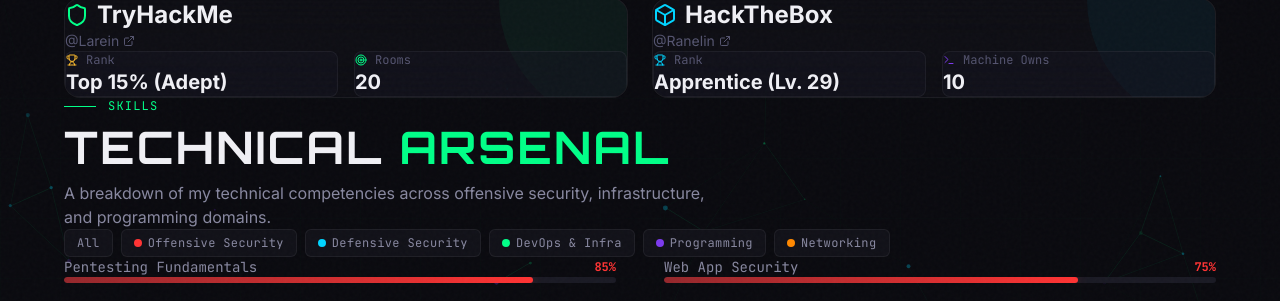
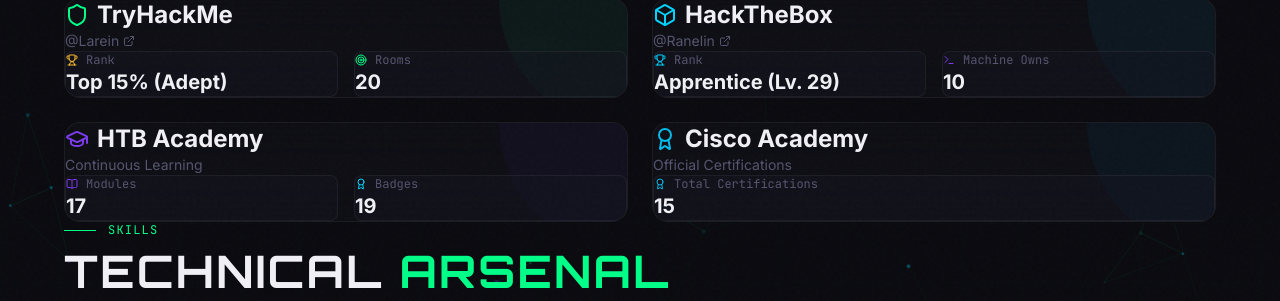
Before and after one commit to kavein0/portfolio, a Next.js app: page /stats in a window 1280 px wide. Shown: the part 282-583 px from the top of the page. Built offline with nearby package versions, Linux system fonts and the light colour scheme; no server answers.

Commit message:
Update Stats section with dynamic values and new platform cards

```diff
--- a/src/app/stats/StatsClient.tsx
+++ b/src/app/stats/StatsClient.tsx
@@ -1,8 +1,8 @@
 "use client";
 
 import { motion } from "framer-motion";
-import { TryHackMeStats, HackTheBoxStats, siteConfig } from "@/lib/data";
-import { Trophy, Target, Shield, Box, Terminal, ExternalLink } from "lucide-react";
+import { TryHackMeStats, HackTheBoxStats, siteConfig, certifications, htbAcademyModules, htbAcademyBadges } from "@/lib/data";
+import { Trophy, Target, Shield, Box, Terminal, ExternalLink, GraduationCap, Award, BookOpen } from "lucide-react";
 import SkillsSection from "@/components/sections/SkillsSection";
 
 export default function StatsClient({
@@ -128,6 +128,80 @@
               </div>
             </div>
           </motion.div>
+
+          {/* HTB Academy Card */}
+          <motion.div
+            initial={{ opacity: 0, y: 20 }}
+            animate={{ opacity: 1, y: 0 }}
+            transition={{ duration: 0.5, delay: 0.3 }}
+            className="glass-card p-6 border-l-2 border-l-[var(--cyber-purple)] relative group overflow-hidden"
+          >
+            <div className="absolute top-0 right-0 w-32 h-32 bg-[var(--cyber-purple)]/5 rounded-bl-full -z-10 group-hover:bg-[var(--cyber-purple)]/10 transition-colors" />
+
+            <div className="flex justify-between items-start mb-6">
+              <div>
+                <h2 className="text-2xl font-bold text-[var(--text-primary)] flex items-center gap-2">
+                  <GraduationCap className="w-6 h-6 text-[var(--cyber-purple)]" />
+                  HTB Academy
+                </h2>
+                <p className="text-sm text-[var(--text-muted)] mt-1">
+                  Continuous Learning
+                </p>
+              </div>
+            </div>
+
+            <div className="grid grid-cols-2 gap-4">
+              <div className="p-4 rounded-lg bg-[var(--bg-tertiary)]/50 border border-[var(--border-default)]">
+                <div className="text-xs font-mono text-[var(--text-muted)] mb-1 flex items-center gap-2">
+                  <BookOpen className="w-3 h-3 text-[var(--cyber-purple)]" /> Modules
+                </div>
+                <div className="text-xl font-bold text-[var(--text-primary)]">
+                  {htbAcademyModules.length}
+                </div>
+              </div>
+              <div className="p-4 rounded-lg bg-[var(--bg-tertiary)]/50 border border-[var(--border-default)]">
+                <div className="text-xs font-mono text-[var(--text-muted)] mb-1 flex items-center gap-2">
+                  <Award className="w-3 h-3 text-[var(--cyber-blue)]" /> Badges
+                </div>
+                <div className="text-xl font-bold text-[var(--text-primary)]">
+                  {htbAcademyBadges.length}
+                </div>
+              </div>
+            </div>
+          </motion.div>
+
+          {/* Cisco Academy Card */}
+          <motion.div
+            initial={{ opacity: 0, y: 20 }}
+            animate={{ opacity: 1, y: 0 }}
+            transition={{ duration: 0.5, delay: 0.4 }}
+            className="glass-card p-6 border-l-2 border-l-[#00bceb] relative group overflow-hidden"
+          >
+            <div className="absolute top-0 right-0 w-32 h-32 bg-[#00bceb]/5 rounded-bl-full -z-10 group-hover:bg-[#00bceb]/10 transition-colors" />
+
+            <div className="flex justify-between items-start mb-6">
+              <div>
+                <h2 className="text-2xl font-bold text-[var(--text-primary)] flex items-center gap-2">
+                  <Award className="w-6 h-6 text-[#00bceb]" />
+                  Cisco Academy
+                </h2>
+                <p className="text-sm text-[var(--text-muted)] mt-1">
+                  Official Certifications
+                </p>
+              </div>
+            </div>
+
+            <div className="grid grid-cols-1 gap-4">
+              <div className="p-4 rounded-lg bg-[var(--bg-tertiary)]/50 border border-[var(--border-default)]">
+                <div className="text-xs font-mono text-[var(--text-muted)] mb-1 flex items-center gap-2">
+                  <Award className="w-3 h-3 text-[#00bceb]" /> Total Certifications
+                </div>
+                <div className="text-xl font-bold text-[var(--text-primary)]">
+                  {certifications.length}
+                </div>
+              </div>
+            </div>
+          </motion.div>
         </div>
       </div>
 
--- a/src/lib/api/hackthebox.ts
+++ b/src/lib/api/hackthebox.ts
@@ -1,7 +1,4 @@
-// HackTheBox unofficial API parser
-// Fetches public profile data from HackTheBox
-
-import { HackTheBoxStats } from "@/lib/data";
+import { HackTheBoxStats, htbMachines, htbChallenges } from "@/lib/data";
 
 const HTB_BASE = "https://www.hackthebox.com/api/v4";
 
@@ -56,10 +53,10 @@
   return {
     rank: "Apprentice (Lv. 29)",
     points: 0,
-    ownership: 10,
-    userOwns: 10,
-    systemOwns: 10,
-    challenges: 10,
+    ownership: htbMachines.length,
+    userOwns: htbMachines.length,
+    systemOwns: htbMachines.length,
+    challenges: htbChallenges.length,
     ranking: 0,
   };
 }
--- a/src/lib/api/tryhackme.ts
+++ b/src/lib/api/tryhackme.ts
@@ -1,7 +1,4 @@
-// TryHackMe unofficial API parser
-// Fetches public profile data from TryHackMe
-
-import { TryHackMeStats } from "@/lib/data";
+import { TryHackMeStats, thmRooms, thmBadges } from "@/lib/data";
 
 const THM_BASE = "https://tryhackme.com/api";
 
@@ -45,9 +42,9 @@
   return {
     rank: "Top 15% (Adept)",
     points: 0,
-    roomsCompleted: 20,
+    roomsCompleted: thmRooms.length,
     streak: 0,
-    badges: 2,
+    badges: thmBadges.length,
     level: 44,
   };
 }
```
